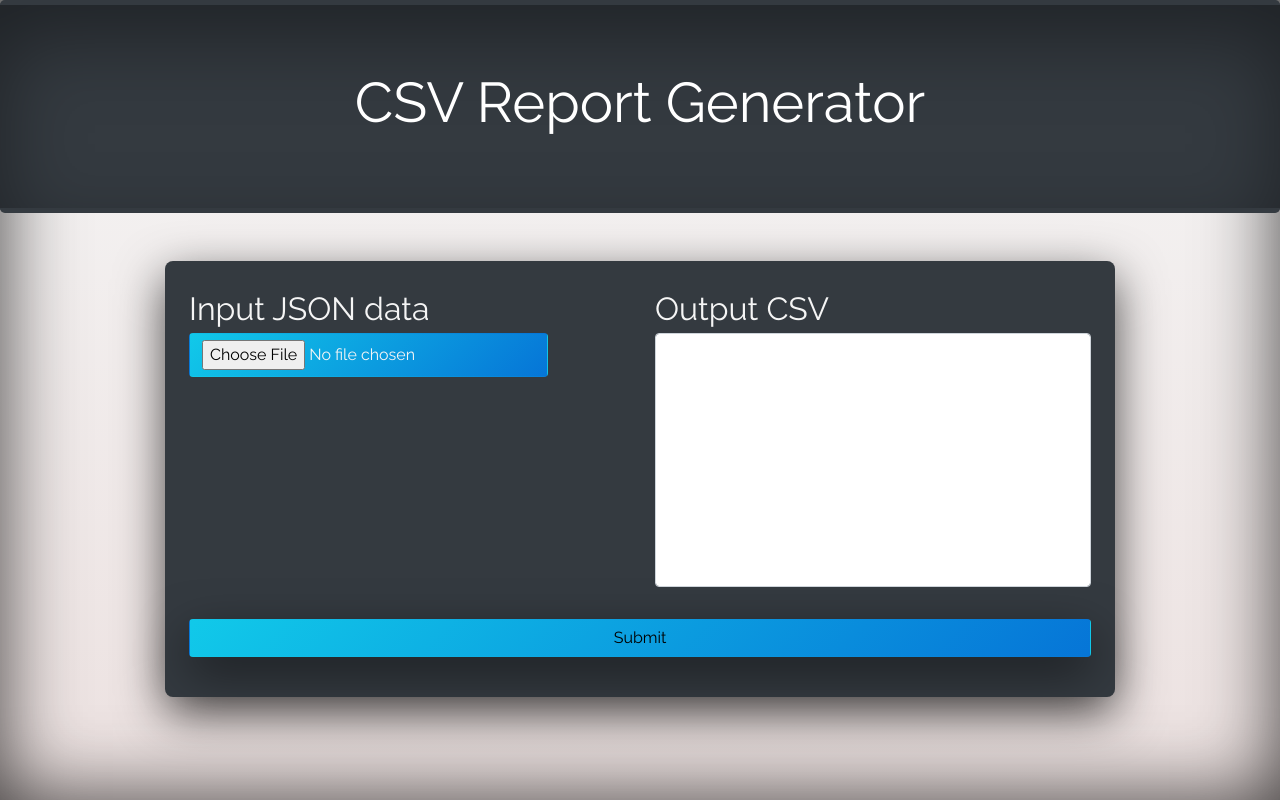
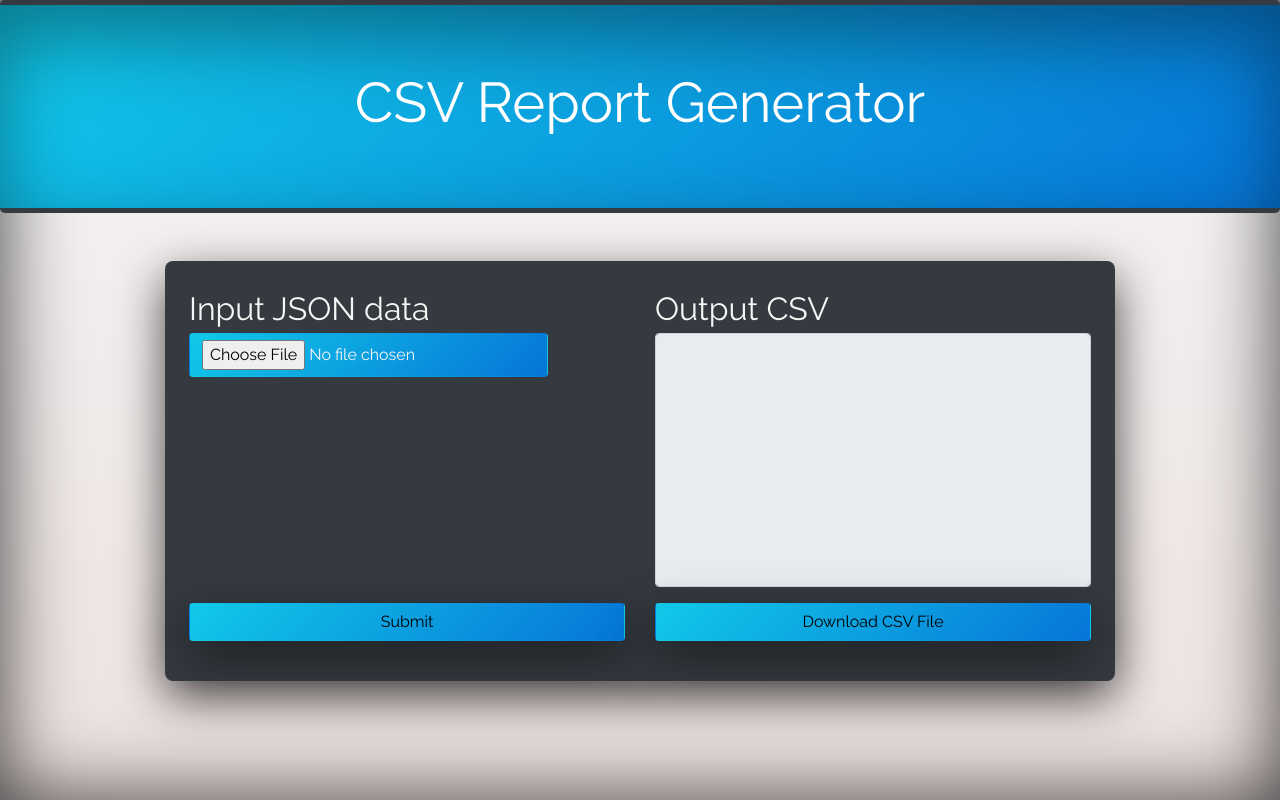
Before and after one commit to cdag22/CSV-Report-Generator, a Node server app: page / in a window 1280 px wide. Run offline with Node 20, Linux system fonts and the light colour scheme; some libraries are stand-ins or nearby versions.

Commit message:
users can upload, convert, and download JSON->CSV files.

```diff
--- /dev/null
+++ b/csv-data.csv
@@ -0,0 +1,6 @@
+firstName,lastName,county,city,role,sales
+Smitty,Won,San Mateo,Redwood City,Sales Person,4800000
+Allen,Price,San Mateo,Burlingame,Sales Person,2500000
+Beth Jr.,Johnson,San Mateo,Pacifica,Manager,2900000
+Beth,Johnson,San Francisco,San Francisco,Broker/Sales Person,7500000
+Joshie,Wyattson,San Mateo,San Mateo,Broker,1000000
--- a/client/styles/style.css
+++ b/public/styles/style.css
@@ -48,6 +48,13 @@ body {
   width: 100%;
 }
 
+.input-form-box {
+  display: flex;
+  flex-flow: column;
+  justify-content: space-between;
+  height: 100%;
+}
+
 .json-label {
   font-size: 2rem;
   font-weight: 300;
--- a/server.js
+++ b/server.js
@@ -5,17 +5,38 @@ const util = require('./utilities');
 
 const app = express();
 const port = 3000;
+const csvFilePath = './csv-data.csv';
+
 let csv = '';
 
 // app.use(bodyParser.raw());
+app.use(express.static(__dirname + '/public'));
 app.use(express.static('views'));
 app.set('view engine', 'ejs');
+
 
 app.get('/', (req, res) => {
   res.status(200);
   res.render('index', { csv });
 });
 
+app.get('/download_csv', (req, res) => {
+  if (csv) {
+    fs.writeFile(csvFilePath, csv, { encoding: 'utf8' }, (error) => {
+      if (error) {
+        res.status(500);
+        res.redirect('/');
+      } else {
+        res.setHeader('Content-disposition', 'attachment; filename=csv-data.csv');
+        res.set('Content-Type', 'text/csv');
+        res.status(200).send(csv);
+      }
+    });
+  } else {
+    res.status(404);
+    res.redirect('/');
+  }
+});
 
 app.post('/upload_csv', (req, res) => {
   let buff = [];
@@ -25,12 +46,11 @@ app.post('/upload_csv', (req, res) => {
   req.on('end', () => {
     let data = Buffer.concat(buff).toString();
     csv = util.convertToCSV(data);
-    // console.log('csv', csv);
     res.status(200);
     res.redirect('/');
   });
+});
 
-});
 
 app.listen(port, () => {
   console.log(`Listening on http://localhost:${port}`)
--- /dev/null
+++ b/views/footer.ejs
@@ -0,0 +1,3 @@
+</body>
+
+</html>
--- /dev/null
+++ b/views/header.ejs
@@ -0,0 +1,19 @@
+<!DOCTYPE HTML>
+<html lang="en">
+
+<head>
+  <meta charset="utf-8">
+  <meta name="viewport" content="width=device-width, initial-scale=1, shrink-to-fit=no">
+  <title>CSV Report Generator</title>
+  <!-- <script crossorigin src="https://unpkg.com/react@16/umd/react.production.min.js"></script> -->
+  <!-- <script crossorigin src="https://unpkg.com/react-dom@16/umd/react-dom.production.min.js"></script> -->
+  <link href="https://fonts.googleapis.com/css?family=Raleway" rel="stylesheet">
+  <link href="https://fonts.googleapis.com/css?family=Work+Sans" rel="stylesheet">
+  <link rel="stylesheet" href="https://use.fontawesome.com/releases/v5.8.1/css/all.css"
+    integrity="sha384-50oBUHEmvpQ+1lW4y57PTFmhCaXp0ML5d60M1M7uH2+nqUivzIebhndOJK28anvf" crossorigin="anonymous">
+  <link rel="stylesheet" href="https://stackpath.bootstrapcdn.com/bootstrap/4.1.3/css/bootstrap.min.css"
+    integrity="sha384-MCw98/SFnGE8fJT3GXwEOngsV7Zt27NXFoaoApmYm81iuXoPkFOJwJ8ERdknLPMO" crossorigin="anonymous">
+  <link rel="stylesheet" href="../styles/style.css">
+</head>
+
+<body>
--- a/views/index.ejs
+++ b/views/index.ejs
@@ -1,54 +1,37 @@
-<!DOCTYPE HTML>
-<html lang="en">
-
-<head>
-  <meta charset="utf-8">
-  <meta name="viewport" content="width=device-width, initial-scale=1, shrink-to-fit=no">
-  <title>CSV Report Generator</title>
-  <!-- <script crossorigin src="https://unpkg.com/react@16/umd/react.production.min.js"></script> -->
-  <!-- <script crossorigin src="https://unpkg.com/react-dom@16/umd/react-dom.production.min.js"></script> -->
-  <link href="https://fonts.googleapis.com/css?family=Raleway" rel="stylesheet">
-  <link href="https://fonts.googleapis.com/css?family=Work+Sans" rel="stylesheet">
-  <link rel="stylesheet" href="https://use.fontawesome.com/releases/v5.8.1/css/all.css"
-    integrity="sha384-50oBUHEmvpQ+1lW4y57PTFmhCaXp0ML5d60M1M7uH2+nqUivzIebhndOJK28anvf" crossorigin="anonymous">
-  <link rel="stylesheet" href="https://stackpath.bootstrapcdn.com/bootstrap/4.1.3/css/bootstrap.min.css"
-    integrity="sha384-MCw98/SFnGE8fJT3GXwEOngsV7Zt27NXFoaoApmYm81iuXoPkFOJwJ8ERdknLPMO" crossorigin="anonymous">
-  <link rel="stylesheet" href="../client/styles/style.css">
-</head>
-
-<body>
-  <header class="jumbotron bg-dark">
+<%- include header %>
+<header class="jumbotron blue-bg">
   <h1 class="display-4 text-center text-white">CSV Report Generator</h1>
 </header>
 
 <main class="container mt-5">
   <div class="row">
     <div class="col-10 m-auto form-container bg-dark">
-        <form action="/upload_csv" class="form-box" method="POST" enctype="multipart/form-data">
       <div class="row">
         <div class="col-6">
+          <form action="/upload_csv" class="form-box input-form-box" method="POST" enctype="multipart/form-data">
             <div class="form-group">
               <label for="csv-file" class="json-label">Input JSON data</label>
               <!-- <textarea name="input_json" id="csv-file" class="form-control" cols="30" rows="10"></textarea> -->
               <input type="file" name="input_json" id="csv-file" class="btn blue-bg">
             </div>
+            <div class="form-group">
+              <input type="submit" value="Submit" class="btn btn-block bt-lg blue-bg submit-btn">
+            </div>
+          </form>
         </div>
         <div class="col-6">
-              <div class="">
+          <form action="/download_csv" class="form-box" method="GET">
             <div class="form-group">
               <label for="csv-file" class="json-label text-right">Output CSV</label>
-                  <textarea name="" id="csv-file" class="form-control" cols="30" rows="10"><%= csv %></textarea>
+              <textarea name="" id="csv-file" class="form-control" cols="30" rows="10" readonly><%= csv %></textarea>
+            </div>
+            <div class="form-group">
+              <input type="submit" value="Download CSV File" class="btn btn-block bt-lg blue-bg submit-btn">
+            </div>
+          </form>
         </div>
       </div>
     </div>
   </div>
-          <div class="form-group">
-            <input type="submit" text="Submit" class="btn btn-block bt-lg blue-bg submit-btn">
-          </div>
-        </form>
-      </div>
-    </div>
 </main>
-</body>
-
-</html>
+<% include footer %>
```
Also changed, not shown: client/index.html (deleted, +0 -56 lines), public/example.csv (renamed from client/example.csv), public/example.json (renamed from client/example.json). Lines whose indentation alone changed are shown as unchanged.
